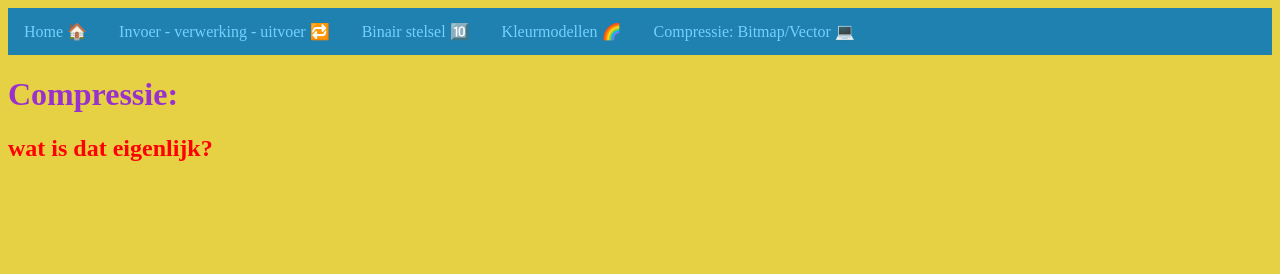
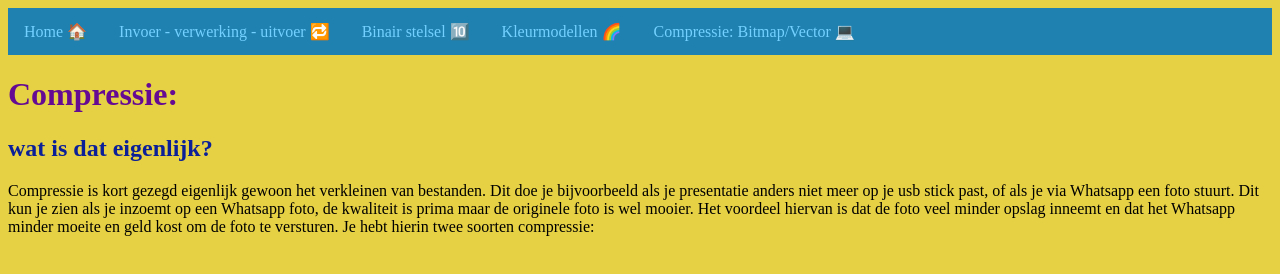
Before and after one commit to pimpermuntje/pimpermuntje.github.io, a plain HTML site: page Compressie.html in a window 1280 px wide. Drawn offline with Linux system fonts and the light colour scheme.

Commit message:
Compressie pagina

```diff
--- a/Compressie.html
+++ b/Compressie.html
@@ -16,8 +16,11 @@
 <head>
 <body>
 
-    <h1 style=color:darkorchid>Compressie:</h1>
-    <h2 style=color:red>wat is dat eigenlijk?</h2>
+    <h1 style="color:rgb(101, 10, 146)">Compressie:</h1>
+    <h2 style="color:rgb(11, 32, 152)">wat is dat eigenlijk?</h2>
+<p>Compressie is kort gezegd eigenlijk gewoon het verkleinen van bestanden. Dit doe je bijvoorbeeld als je presentatie anders niet meer op je usb stick past, of als je via Whatsapp een foto stuurt.
+Dit kun je zien als je inzoemt op een Whatsapp foto, de kwaliteit is prima maar de originele foto is wel mooier. Het voordeel hiervan is dat de foto veel minder opslag inneemt en dat het Whatsapp minder moeite en geld kost om de foto te versturen.
+Je hebt hierin twee soorten compressie:</p>
 
 </body>
 </head>
```
